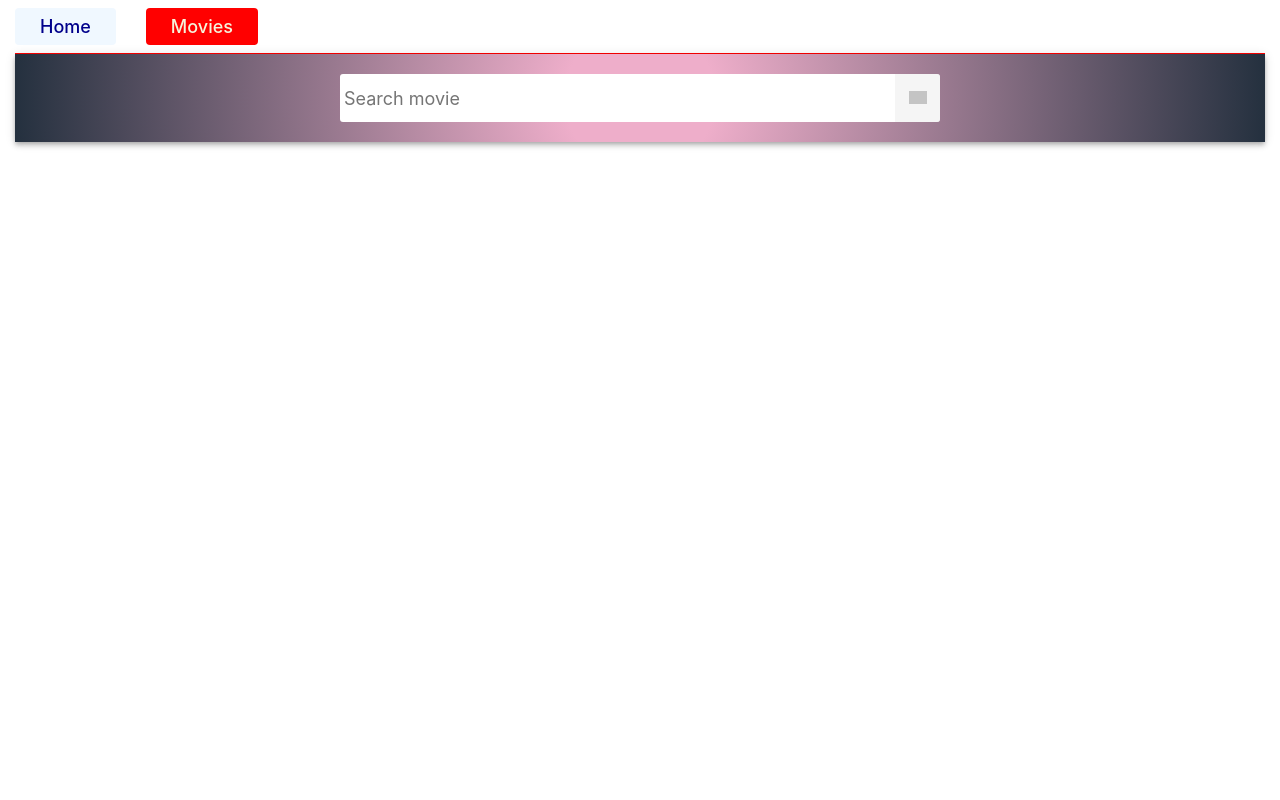
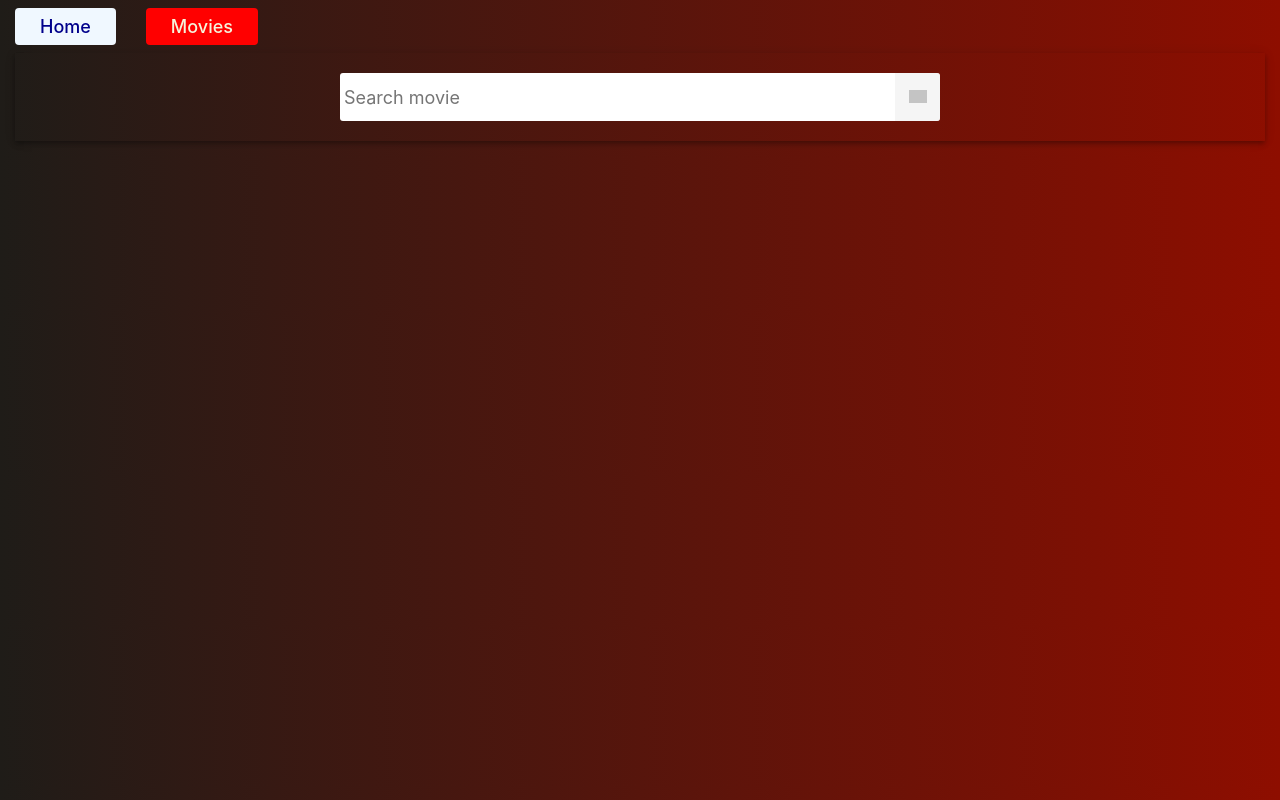
Before and after one commit to Iryna220/goit-react-hw-05-movies, a React (Create React App) app: page /movies in a window 1280 px wide. Built offline with nearby package versions, Linux system fonts and the light colour scheme; grey boxes are pictures that could not be loaded.

Commit message:
update hw5
api

```diff
--- a/src/components/MovieListEditor/MovieListEditor.module.css
+++ b/src/components/MovieListEditor/MovieListEditor.module.css
@@ -2,12 +2,12 @@
   font-size: 25px;
 }
 .linkmovies::marker {
-  color: darkmagenta;
-  font-size: 1.5em;
+  color: blue;
+  font-size: 1.2em;
 }
 .link {
   text-decoration: none;
-  color: black;
+  color: white;
   outline: none;
   padding: 2px 1px 0;
 }
--- a/src/components/Navigation/Navigation.module.css
+++ b/src/components/Navigation/Navigation.module.css
@@ -3,7 +3,7 @@ nav {
   align-items: center;
   gap: 30px;
   padding: 8px 0;
-  border-bottom: 1px solid red;
+  border-bottom: transparent;
 }
 
 .link {
--- a/src/components/Searchbar/Searchbar.module.css
+++ b/src/components/Searchbar/Searchbar.module.css
@@ -12,13 +12,11 @@
   padding-top: 12px;
   padding-bottom: 12px;
   color: #fff;
-  background: rgb(238, 174, 202);
+  /* background: rgb(238, 174, 202);
   background: radial-gradient(
     circle,
     rgba(238, 174, 202, 1) 12%,
-    rgba(24, 37, 52, 0.947391456582633) 100%
-  );
-
+    rgba(24, 37, 52, 0.947391456582633) 100% */
   box-shadow: 0px 2px 4px -1px rgba(0, 0, 0, 0.2),
     0px 4px 5px 0px rgba(0, 0, 0, 0.14), 0px 1px 10px 0px rgba(0, 0, 0, 0.12);
 }
--- a/src/index.css
+++ b/src/index.css
@@ -7,6 +7,18 @@ body {
     sans-serif;
   -webkit-font-smoothing: antialiased;
   -moz-osx-font-smoothing: grayscale;
+
+  background: #8e0e00; /* fallback for old browsers */
+  background: -webkit-linear-gradient(
+    to right,
+    #1f1c18,
+    #8e0e00
+  ); /* Chrome 10-25, Safari 5.1-6 */
+  background: linear-gradient(
+    to right,
+    #1f1c18,
+    #8e0e00
+  ); /* W3C, IE 10+/ Edge, Firefox 16+, Chrome 26+, Opera 12+, Safari 7+ */
 }
 
 code {
```
